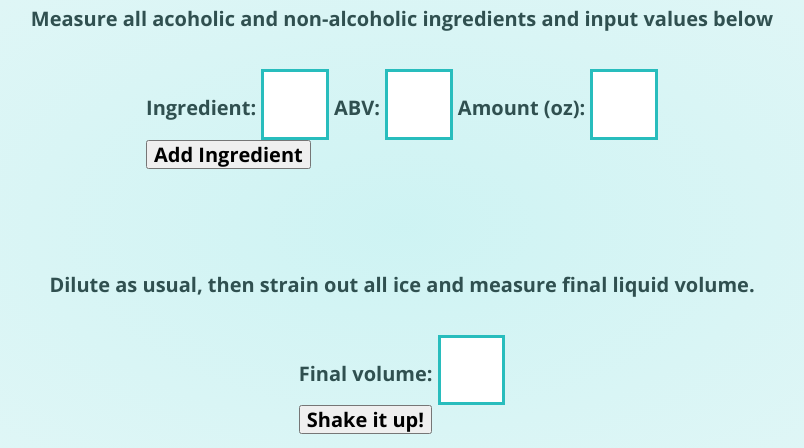
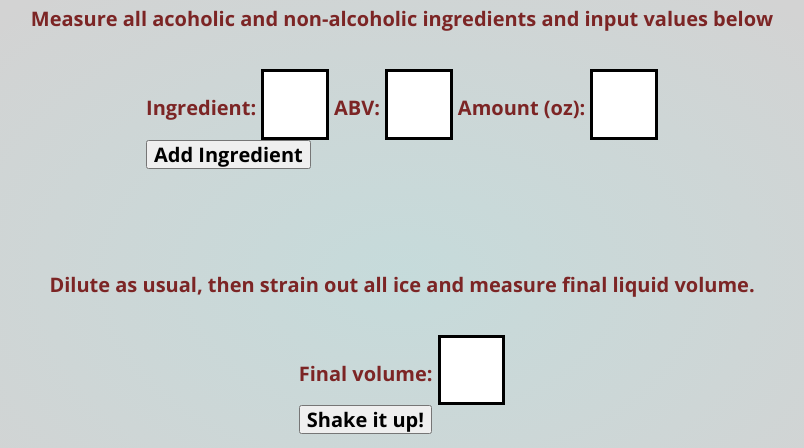
Before and after one commit to rebecca-moon/abv-app, a plain HTML site: page index.html in a window 1280 px wide. Shown: the part 90-538 px from the top of the page, without its empty margins (238-1042 px from the left). Drawn offline with nearby package versions, Linux system fonts and the light colour scheme; no server answers; a web font is replaced by a local one.

Commit message:
Edit layout styles

```diff
--- a/css/styles.css
+++ b/css/styles.css
@@ -11,11 +11,10 @@ body {
   font-style: normal;
   font-size: 20px;
   line-height: 150%;
-  background-color: #dff6f6;
-  background-image: url("../img/bg.png");
+  background-color: lightgrey;
   background-size: 800px;
   background-repeat: repeat;
-  color: #305050;
+  color: #7c2525;
 }
 
 .logo {
@@ -43,6 +42,7 @@ h1 {
   flex-direction: column;
   align-items: center;
   width: 90%;
+  padding-bottom: 100px;
 }
 
 .hide {
@@ -99,13 +99,13 @@ input {
   font-size: 1.5em;
   margin-top: 0.5em;
   padding: 0.5em;
-  border: 3px solid #28bdbd;
+  border: 3px solid black;
 }
 
 input:active,
 input:focus {
   outline: 0;
-  border: 4px solid #28bdbd;
+  border: 4px solid grey;
 }
 
 .guess,
```
